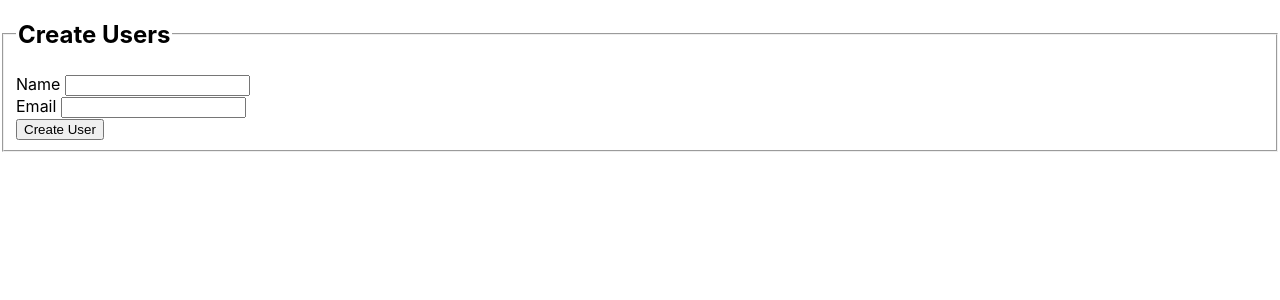
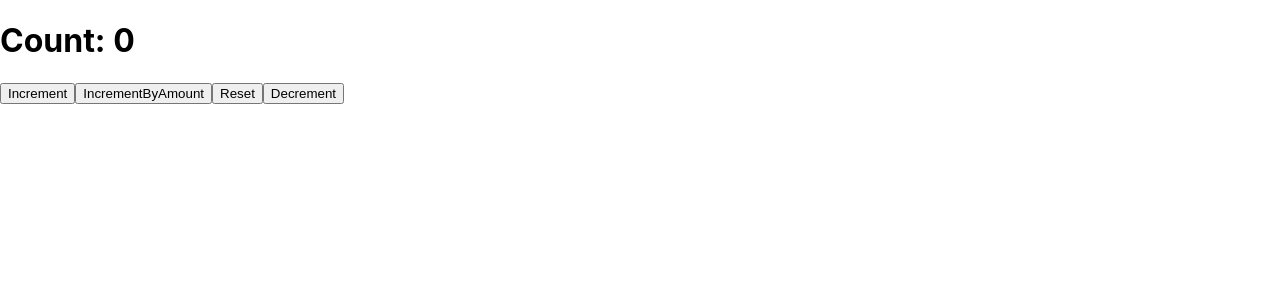
Before and after one commit to hasib999/react_typescript, a React (Create React App) app in the folder react_ts/: page / in a window 1280 px wide. Shown: the top 300 px of the page. Built offline with nearby package versions, Linux system fonts and the light colour scheme.

Commit message:
useReducer Hook type

```diff
--- a/react_ts/src/App.tsx
+++ b/react_ts/src/App.tsx
@@ -1,12 +1,12 @@
 import './App.css';
-import NewUserS from './components/NewUserS';
+import Counter from './components/Counter';
 
 
 function App() {
 
   return (
     <div className="App">
-      <NewUserS/>
+      <Counter/>
     </div>
   );
 }
--- /dev/null
+++ b/react_ts/src/components/Counter.tsx
@@ -0,0 +1,50 @@
+import React, { useReducer } from 'react'
+const initialState = {
+    count: 0
+}
+type counterStateType = {
+    count: number
+}
+const INCREMENT = "INCREMENT"
+const INCREMENTBYAMOUNT = "INCREMENTBYAMOUNT"
+const RESET = "RESET"
+const DECREMENT = "DECREMENT"
+
+type IncrementActionType = { type: typeof INCREMENT }
+type IncrementByAmountActionType = { type: typeof INCREMENTBYAMOUNT,payload:number }
+type ResetActionType = { type: typeof RESET }
+type DecrementActionType = { type: typeof DECREMENT }
+
+type CounterActionType = IncrementActionType | ResetActionType | DecrementActionType | IncrementByAmountActionType
+
+
+
+const reducer = (state: counterStateType, action: CounterActionType) => {
+    switch (action.type) {
+        case INCREMENT:
+            return { count: state.count + 1 }
+        case INCREMENTBYAMOUNT:
+            return { count: state.count + action.payload }
+        case RESET:
+            return { count: 0 }
+        case DECREMENT:
+            return { count: state.count - 1 }
+        default:
+            throw new Error()
+    }
+}
+const Counter = () => {
+    const [state, dispatch] = useReducer(reducer, initialState)
+    return (
+        <div>
+            <h1>Count: {state.count}</h1>
+            <button onClick={() => { dispatch({ type: INCREMENT }) }}>Increment</button>
+            <button onClick={() => { dispatch({ type: INCREMENTBYAMOUNT, payload:5 }) }}>IncrementByAmount</button>
+            <button onClick={() => { dispatch({ type: RESET }) }}>Reset</button>
+            <button onClick={() => { dispatch({ type: DECREMENT }) }}>Decrement</button>
+
+        </div>
+    )
+}
+
+export default Counter
```
